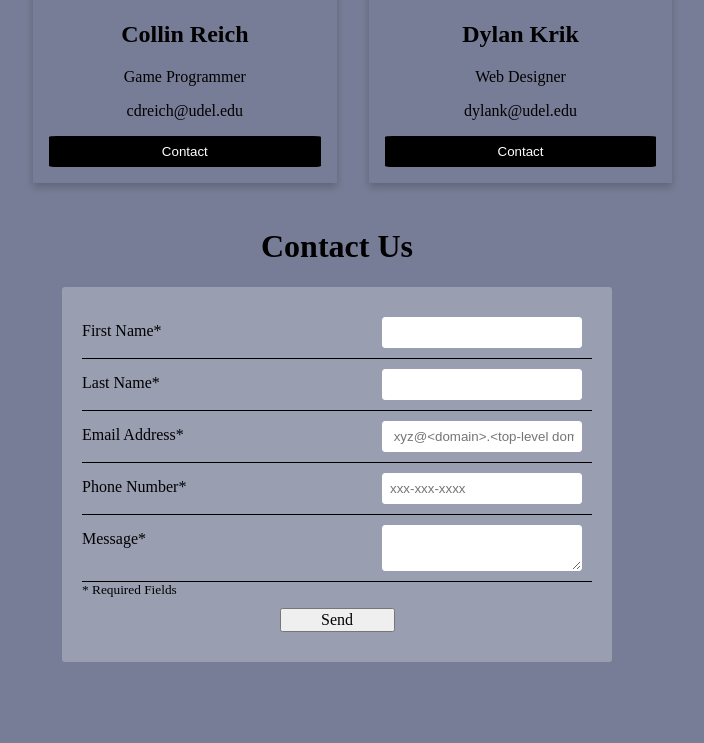
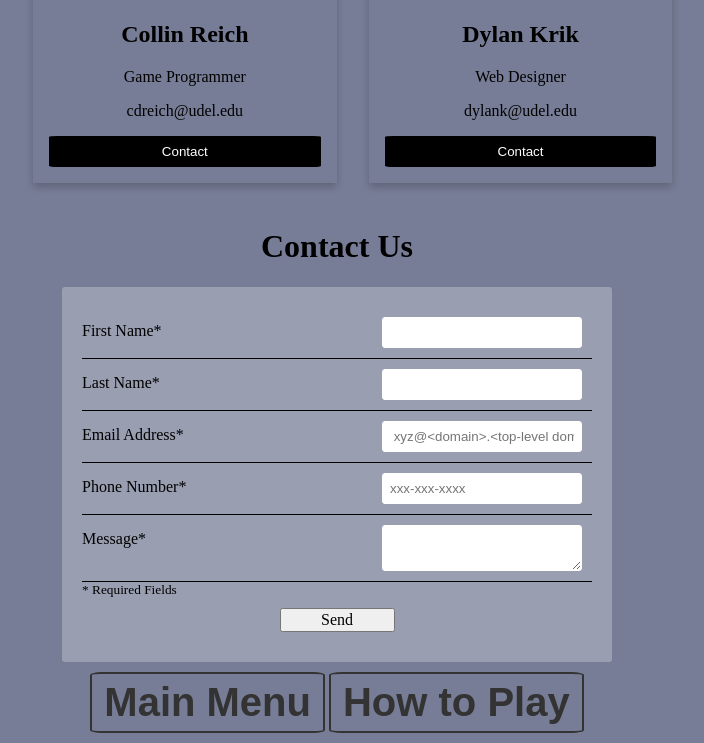
Before and after one commit to CISC474GroupGame/CISC474GroupGame.github.io, a plain HTML site: page html/aboutUs.html in a window 1280 px wide. Shown: the part 1050-1793 px from the top of the page, without its empty margins (303-1007 px from the left). Before the commit the page ends 1712 px from the top, so only its background shows below. Drawn offline with Linux system fonts and the light colour scheme.

Commit message:
add btn to each page

```diff
--- a/html/aboutUs.html
+++ b/html/aboutUs.html
@@ -128,7 +128,10 @@
     </div>
 </div>
 
-
+<div class="btn-group">
+    <a class="btn" id="menu-btn" href="./../index.html">Main Menu</a>
+    <a class="btn" id="htp-btn" href="./tutorial.html">How to Play</a>
+</div>
 
 </body>
 </html>
--- a/styles/aboutUs.css
+++ b/styles/aboutUs.css
@@ -212,3 +212,44 @@ html {
     width:105%;
 
 }
+
+.btn-group{
+    margin: auto;
+    width: 50%;
+    padding: 10px;
+    text-align: center;
+}
+
+.btn {
+    font-size: 40px;
+    font-family: Arial;
+    font-weight: bold;
+    padding: 6px 12px;
+    margin-bottom: 0;
+    display: inline-block;
+    text-decoration: none;
+    text-align: center;
+    white-space: nowrap;
+    vertical-align: middle;
+    -ms-touch-action: manipulation;
+    touch-action: manipulation;
+    cursor: pointer;
+    -webkit-user-select: none;
+    -moz-user-select: none;
+    -ms-user-select: none;
+    user-select: none;
+    background-image: none;
+    border: 2px solid transparent;
+    color: #333;
+    /* background-color: #fff; */
+    background-color: rgba(0, 0, 0, 0);
+    border-color: #333;
+    border-radius: 5%;
+}
+
+.btn:hover {
+    text-decoration: none;
+    color: #333;
+    background-color: #0099b0;
+    border-color: #333;
+}
--- a/styles/game.css
+++ b/styles/game.css
@@ -16,7 +16,7 @@ body {
 
 #game-canvas {
   position: absolute;
-  background-image: url();
+  /*background-image: url();*/
   background: linear-gradient(#80bca3, #b6d8c0);
   /* background: linear-gradient(#33ccff, #99ccff); */
   z-index: 1;
--- a/styles/tutorial.css
+++ b/styles/tutorial.css
@@ -82,3 +82,45 @@ video {
     margin-right: auto;
     display: block
 }
+
+
+.btn-group{
+    margin: auto;
+    width: 50%;
+    padding: 10px;
+    text-align: center;
+}
+
+.btn {
+    font-size: 40px;
+    font-family: Arial;
+    font-weight: bold;
+    padding: 6px 12px;
+    margin-bottom: 0;
+    display: inline-block;
+    text-decoration: none;
+    text-align: center;
+    white-space: nowrap;
+    vertical-align: middle;
+    -ms-touch-action: manipulation;
+    touch-action: manipulation;
+    cursor: pointer;
+    -webkit-user-select: none;
+    -moz-user-select: none;
+    -ms-user-select: none;
+    user-select: none;
+    background-image: none;
+    border: 2px solid transparent;
+    color: #333;
+    /* background-color: #fff; */
+    background-color: rgba(0, 0, 0, 0);
+    border-color: #333;
+    border-radius: 5%;
+}
+
+.btn:hover {
+    text-decoration: none;
+    color: #333;
+    background-color: #0099b0;
+    border-color: #333;
+}
```
Also changed, not shown: html/tutorial.html (+5 -0 lines).
